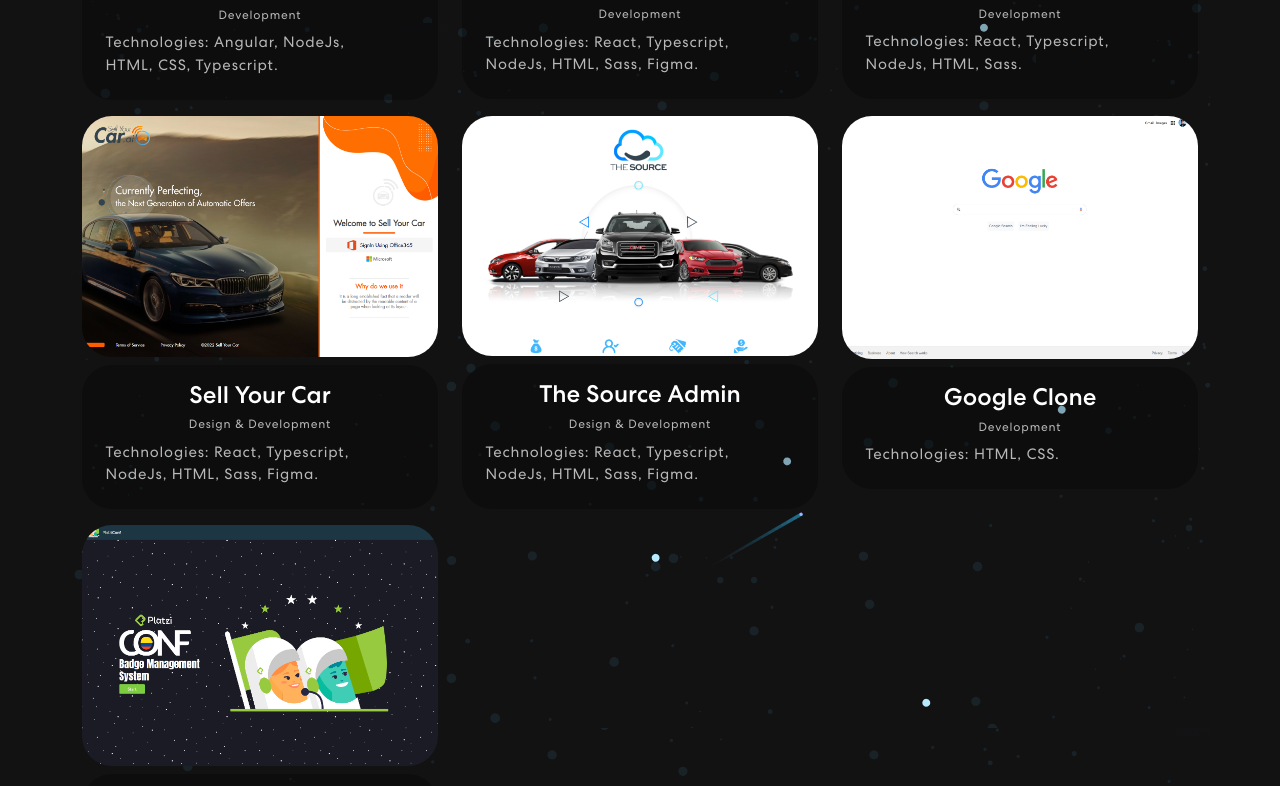
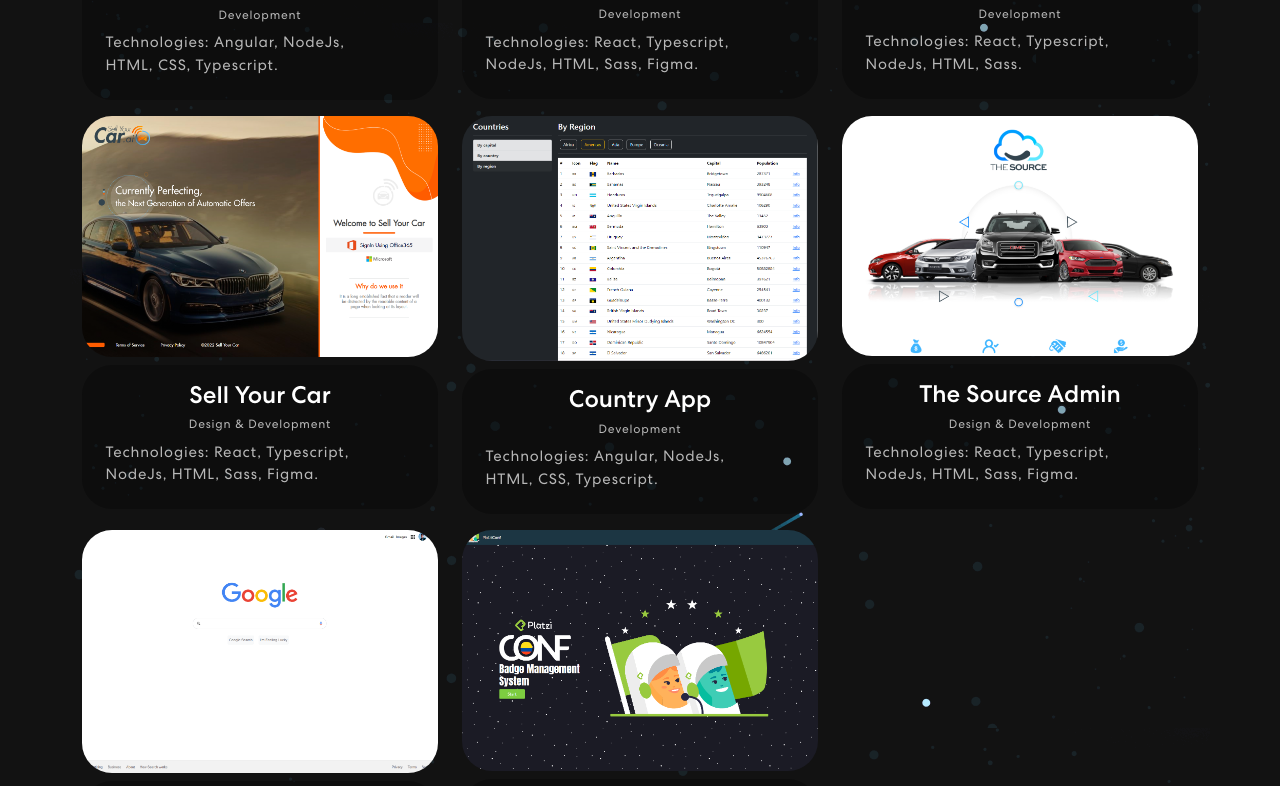
Before and after one commit to ChristianTC/portfolio, a React (Vite) app: page / in a window 1280 px wide. Shown: the part 3354-4140 px from the top of the page. Built offline with nearby package versions, Linux system fonts and the light colour scheme.

Commit message:
add new porject

```diff
--- a/src/assets/img/projects/index.ts
+++ b/src/assets/img/projects/index.ts
@@ -11,6 +11,7 @@ import projectLendgistics from './lendgistics.png'
 import projectSellyourcar from './sellyourcar.png'
 import projectThesource from './thesource.png'
 import projectGifsApp from './gifsApp.png'
+import projectCountryApp from './countryApp.png'
 
 export {
   projectAltruism,
@@ -26,4 +27,5 @@ export {
   projectSellyourcar,
   projectThesource,
   projectGifsApp,
+  projectCountryApp,
 }
--- a/src/components/Projects.tsx
+++ b/src/components/Projects.tsx
@@ -1,6 +1,6 @@
 
 
-import { projectAdminPro, projectAltruism, projectGoogleClone, projectJemcare, projectLendgistics, projectLetsConnect, projectPlatziConf, projectPortfolio, projectSellyourcar, projectSuperContrato, projectThesource, projectVitalCard, projectGifsApp } from "../assets/img/projects";
+import { projectAdminPro, projectAltruism, projectGoogleClone, projectJemcare, projectLendgistics, projectLetsConnect, projectPlatziConf, projectPortfolio, projectSellyourcar, projectSuperContrato, projectThesource, projectVitalCard, projectGifsApp, projectCountryApp } from "../assets/img/projects";
 import ProjectCard from './ProjectCard';
 import { Container, Row, Col, Tab, Nav } from 'react-bootstrap';
 
@@ -87,6 +87,14 @@ const Projects = () => {
       status: false,
       url: "#",
       technologies: ["React", "Typescript", "NodeJs", "HTML", "Sass", "Figma"]
+    },
+    {
+      title: "Country App",
+      description: "Development",
+      imgUrl: projectCountryApp,
+      status: true,
+      url: "https://christiantc.github.io/ng-country-app/",
+      technologies: ["Angular", "NodeJs", "HTML", "CSS", "Typescript"]
     },
     {
       title: "The Source Admin",
```
Also changed, not shown: src/assets/img/projects/countryApp.png (added).
